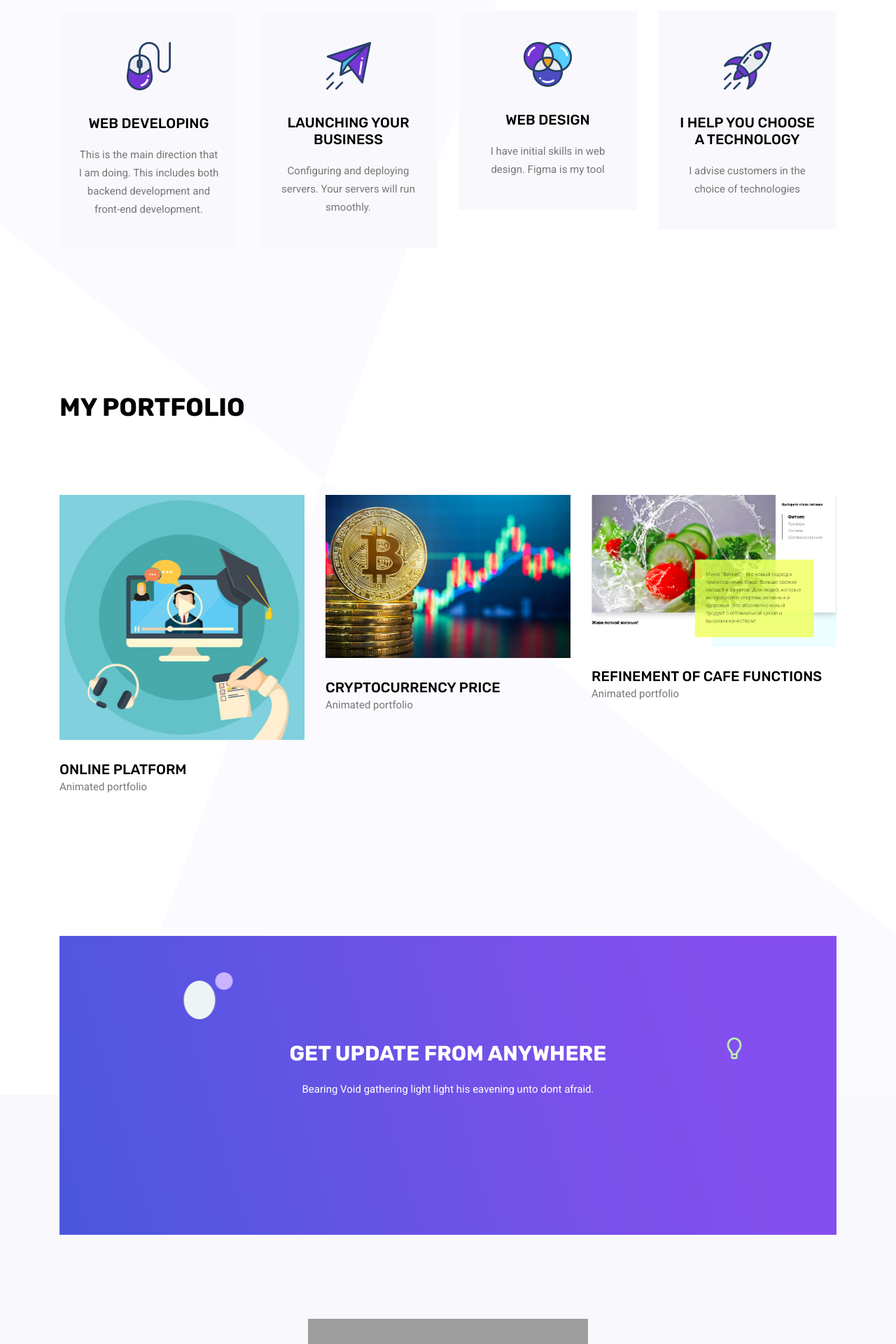
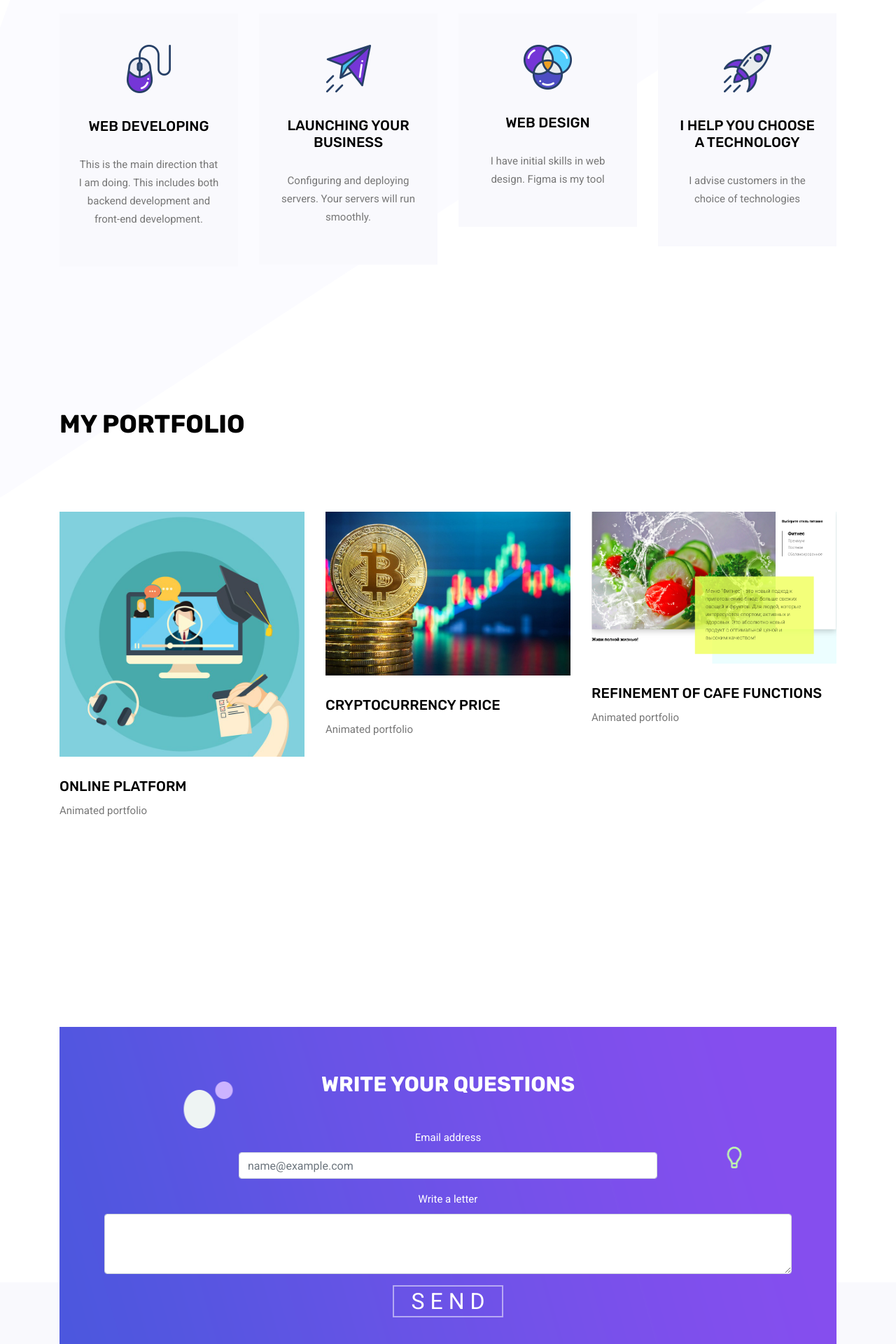
Before and after one commit to Promotion-KMV/private_english, a Django app: page /developer/ in a window 1280 px wide. Shown: the part 2200-4120 px from the top of the page at 70% size. Run offline with Django 3.2, Linux system fonts and the light colour scheme; some libraries are stand-ins or nearby versions; grey boxes are pictures that could not be loaded.

Commit message:
add send message

```diff
--- a/english_teacher/templates/develop/developer.html
+++ b/english_teacher/templates/develop/developer.html
@@ -9,7 +9,7 @@
     <meta charset="utf-8">
     <meta name="viewport" content="width=device-width, initial-scale=1, shrink-to-fit=no">
         <link rel="shortcut icon" href="https://faviconka.ru/ico/2/faviconka.ru_2_72101.ico" type="image/x-icon" />
-    <title>Satner Portfolio</title>
+    <title>Portfolio</title>
     <!-- Bootstrap CSS -->
     <link rel="stylesheet" href="{% static 'develop/css/bootstrap.css' %}" type="text/css">
     <link rel="stylesheet" href="{% static 'develop/vendors/linericon/style.css' %}" type="text/css">
@@ -19,6 +19,11 @@
     <link rel="stylesheet" href="{% static 'develop/vendors/nice-select/css/nice-select.css' %}" type="text/css">
         <!-- main css -->
     <link rel="stylesheet" href="{% static 'develop/css/style.css' %}" type="text/css">
+    <!-- For button -->
+    <link rel="stylesheet" href="{% static 'develop/css/style-button.css' %}">
+    <!--Preloader -->
+    <link rel="stylesheet" href="{% static 'develop/css/style-preloader.css' %}">
+
 </head>
 
 <body>
@@ -44,7 +49,7 @@
                             <li class="nav-item"><a class="nav-link" href="#my_technology">technology</a></li>
                             <li class="nav-item"><a class="nav-link" href="#my_portfolio">Portfolio</a></li>
 
-                            <li class="nav-item"><a class="nav-link" href="#contact">Contact</a></li>
+                            <li class="nav-item"><a class="nav-link" href="#contact">Send me email</a></li>
                         </ul>
                     </div>
                 </div>
@@ -64,7 +69,7 @@
                             <h2 class="text-uppercase">My name is Vladislav</h2>
                             <h5 class="text-uppercase">I'm a web developer</h5>
                             <div class="d-flex align-items-center">
-                                <a class="primary_btn" href="#"><span>Hire Me</span></a>
+                                <a data-toggle="modal" data-target="#exampleModalCenter" class="primary_btn" href="#"><span>Hire Me</span></a>
                                 <!--<a class="primary_btn tr-bg" href="#"><span>Get CV</span></a>-->
                             </div>
                         </div>
@@ -78,6 +83,32 @@
             </div>
         </div>
     </section>
+
+    <!-- Modal -->
+    <div class="modal fade" id="exampleModalCenter" tabindex="-1" role="dialog" aria-labelledby="exampleModalCenterTitle" aria-hidden="true">
+      <div class="modal-dialog modal-dialog-centered" role="document">
+        <div class="modal-content">
+          <div class="modal-header">
+            <h5 class="modal-title" id="exampleModalLongTitle">Write me whatsapp or telegram</h5>
+            <button type="button" class="close" data-dismiss="modal" aria-label="Close">
+              <span aria-hidden="true">&times;</span>
+            </button>
+          </div>
+          <div class="modal-body">
+            <h5>My phone number:</h5>
+            <p>+7(928)-264-80-07</p>
+            <hr>
+            <h5>My telegram:</h5>
+            <p><a href="https://t.me/general_web">https://t.me/general_web</a></p>
+
+          </div>
+          <div class="modal-footer">
+            <button type="button" class="btn btn-secondary" data-dismiss="modal">Close</button>
+            <button type="button" class="btn btn-primary" data-dismiss="modal">understood</button>
+          </div>
+        </div>
+      </div>
+    </div>
     <!--================ End Home Banner Area =================-->
 
     <!--================ Start About Us Area =================-->
@@ -208,9 +239,7 @@
                 <div class="col-lg-8 text-center">
                     <div class="main_title">
                         <h2>service offers </h2>
-                        <p>
-                            Is give may shall likeness made yielding spirit a itself togeth created
-                            after sea <br> is in beast beginning signs open god you're gathering ithe
+                        <p>I can help you in the following cases ...
                         </p>
                     </div>
                 </div>
@@ -377,23 +406,42 @@
 
     <!--================ Start Newsletter Area =================-->
     <section class="newsletter_area">
+
         <div class="container">
             <div class="row justify-content-center align-items-center">
+                <div class="content">
+                    <div class="load-wrapp">
+                        <div class="load-7">
+                            <p>Senging ... </p>
+                            <div class="square-holder">
+                                <div class="square"></div>
+                            </div>
+                        </div>
+                    </div>
+                </div>
+
                 <div class="col-lg-12">
+                    <div id="alertMistakeId" class="alert alert-danger alert-my-style" role="alert">
+                        Ошибка сети.Ваше сообщение не отправленно!Попробуйте позже.
+                    </div>
+                    <div id="alertSuccessId" class="alert alert-success alert-my-style" role="alert">
+                        Ваше сообщение успешно отправлено!
+                    </div>
+
                     <div class="subscription_box text-center">
-                        <h2 class="text-uppercase text-white">get update from anywhere</h2>
-                        <p class="text-white">
-                            Bearing Void gathering light light his eavening unto dont afraid.
-                        </p>
+                        <h2 class="text-uppercase text-white">write your questions</h2>
                         <div class="subcribe-form" id="mc_embed_signup">
-                            <!--<form target="_blank" novalidate="true" action="https://spondonit.us12.list-manage.com/subscribe/post?u=1462626880ade1ac87bd9c93a&amp;id=92a4423d01" method="get" class="subscription relative">
-                                <input name="EMAIL" placeholder="Email address" onfocus="this.placeholder = ''" onblur="this.placeholder = 'Email address'" required="" type="email">
-                                <div style="position: absolute; left: -5000px;">
-                                    <input name="b_36c4fd991d266f23781ded980_aefe40901a" tabindex="-1" value="" type="text">
-                                </div>
-                                <button class="primary-btn hover d-inline">Get Started</button>
-                                <div class="info"></div>
-                            </form>-->
+                            <form>
+                              <div class="form-group form-email">
+                                <label for="exampleFormControlInput1">Email address</label>
+                                <input type="email" class="form-control" id="exampleFormControlInput1" placeholder="name@example.com">
+                              </div>
+                              <div style='padding:0px 5vw;' class="form-group">
+                                <label for="exampleFormControlTextarea1">Write a letter</label>
+                                <textarea class="form-control" id="exampleFormControlTextarea1" rows="3"></textarea>
+                              </div>
+                              <button id="sendMessage" class="mail-btn" type="submit">send</button>
+                            </form>
                         </div>
                     </div>
                 </div>
@@ -404,7 +452,6 @@
 
     <!--================Footer Area =================-->
     <footer class="footer_area">
-
         <div class="container">
             <div class="row justify-content-center">
                 <div class="col-lg-12">
@@ -426,6 +473,7 @@
             </div>
         </div>
     </footer>
+
     <!--================End Footer Area =================-->
 
     <!-- Optional JavaScript -->
@@ -435,8 +483,14 @@
     <script src="{% static 'develop/js/jquery.magnific-popup.min.js' %}"></script>
     <script src="{% static 'develop/vendors/nice-select/js/jquery.nice-select.min.js' %}"></script>
     <script src="{% static 'develop/vendors/owl-carousel/owl.carousel.min.js' %}"></script>
-    <script src="{% static 'develop/js/jquery.ajaxchimp.min.js' %}"></script>
-    <script src="{% static 'develop/js/theme.js' %}"></script>
+
+    <!--From button-->
+    <script src='http://cdnjs.cloudflare.com/ajax/libs/jquery/2.1.3/jquery.min.js'></script>
+
+
+    <script src="{% static 'develop/js/index-button.js' %}"></script>
+    <script src="{% static 'develop/js/script-develop.js' %}" ></script>
+
 </body>
 
 </html>
--- /dev/null
+++ b/static/develop/css/style-button.css
@@ -0,0 +1,262 @@
+@import url(https://fonts.googleapis.com/css?family=Open+Sans:800,400);
+*, *:before, *:after {
+  margin:0;
+  padding:0;
+  -webkit-box-sizing:border-box;
+          box-sizing:border-box;
+}
+html,
+body {
+  width:100%;
+  height:100%;
+}
+/* body {
+  overflow-x:hidden;
+  text-align:center;
+  background:#2980b9;
+  font-family: 'Open Sans', sans-serif;
+} */
+.mail-btn {
+  position:relative;
+  top:35%;
+  display:inline-block;
+  padding:0.5rem 1rem;
+  border:2px solid rgba(255,255,255,0.5);
+  background:none;
+  outline:none;
+  -webkit-appearance: none;
+  font-size:2rem;
+  color:rgba(255,255,255,1);
+  text-decoration:none;
+  text-transform:uppercase;
+  letter-spacing:0.5rem;
+  text-indent:0.5rem;
+  cursor:pointer;
+  -webkit-transition:
+    color 1.5s .5s,
+    border 3s 1s;
+  transition:
+    color 1.5s .5s,
+    border 3s 1s;
+
+}
+.mail-btn:before,
+.mail-btn:after {
+  content:'';
+  position:absolute;
+  opacity:0;
+  -webkit-backface-visibility:visible;
+          backface-visibility:visible;
+  -webkit-transform-style:preserve-3d;
+          transform-style:preserve-3d;
+  -webkit-perspective:400px;
+          perspective:400px;
+  -webkit-transform-origin:50% -50%;
+          transform-origin:50% -50%;
+  -webkit-transform:rotateX(360deg) rotateY(0) translateX(-50%) translateY(0) scale(0.2);
+          transform:rotateX(360deg) rotateY(0) translateX(-50%) translateY(0) scale(0.2);
+  -webkit-transition:all 0.5s;
+  transition:all 0.5s;
+}
+.mail-btn:before {
+  top:5px;
+  left:50%;
+  height:3rem;
+  background:white;
+  border-top:2rem solid #2980b9;
+  border-right:3rem solid transparent;
+  border-left:3rem solid transparent;
+}
+.mail-btn:after {
+  top:0;
+  left:50%;
+  border-top:2rem solid white;
+  border-right:3rem solid transparent;
+  border-left:3rem solid transparent;
+}
+.mail-btn:hover {
+  color:rgba(255,255,255,0);
+  border:2px solid rgba(255,255,255,0);
+  -webkit-transition:
+    color .25s,
+    border .25s;
+  transition:
+    color .25s,
+    border .25s;
+}
+.mail-btn:hover:before,
+.mail-btn:hover:after {
+  opacity:1;
+  -webkit-transform:rotateX(0) rotateY(-10deg) translateX(-50%) translateY(0) scale(1);
+          transform:rotateX(0) rotateY(-10deg) translateX(-50%) translateY(0) scale(1);
+}
+.fly {
+  color:rgba(255,255,255,0);
+  border:2px solid rgba(255,255,255,0);
+  -webkit-animation:sended 4s 0.8s forwards;
+          animation:sended 4s 0.8s forwards;
+}
+@-webkit-keyframes sended {
+  0% {
+    height:2rem;
+    width:3.5rem;
+    border-top:0;
+    border-right:0;
+    border-bottom:10px solid white;
+    border-left:10px solid white;
+    opacity:0;
+    -webkit-transform:rotate(-45deg) translateX(300%) translateY(-500%);
+            transform:rotate(-45deg) translateX(300%) translateY(-500%);
+  }
+  5% {
+    height:2rem;
+    width:3.5rem;
+    border-top:0;
+    border-right:0;
+    border-bottom:10px solid white;
+    border-left:10px solid white;
+    opacity:1;
+    -webkit-transform:rotate(-45deg) translateX(0) translateY(0);
+            transform:rotate(-45deg) translateX(0) translateY(0);
+  }
+  78% {
+    height:2rem;
+    width:3.5rem;
+    border-top:0;
+    border-right:0;
+    border-bottom:10px solid white;
+    border-left:10px solid white;
+    opacity:1;
+    -webkit-transform:rotate(-45deg) translateX(0) translateY(0);
+            transform:rotate(-45deg) translateX(0) translateY(0);
+  }
+  79% {
+    height:2rem;
+    width:3.5rem;
+    border-top:0;
+    border-right:0;
+    border-bottom:10px solid white;
+    border-left:10px solid white;
+    opacity:0;
+    -webkit-transform:rotate(-45deg) translateX(0) translateY(0);
+            transform:rotate(-45deg) translateX(0) translateY(0);
+  }
+  80% {
+    height:auto;
+    width:auto;
+    color:rgba(255,255,255,0);
+    border:2px solid rgba(255,255,255,0);
+    opacity:0;
+    -webkit-transform:rotate(0) translateX(0) translateY(0);
+            transform:rotate(0) translateX(0) translateY(0);
+  }
+  100% {
+    height:auto;
+    width:auto;
+    color:rgba(255,255,255,1);
+    border:2px solid rgba(255,255,255,0.5);
+    opacity:1;
+    -webkit-transform:rotate(0) translateX(0) translateY(0);
+            transform:rotate(0) translateX(0) translateY(0);
+  }
+}
+@keyframes sended {
+  0% {
+    height:2rem;
+    width:3.5rem;
+    border-top:0;
+    border-right:0;
+    border-bottom:10px solid white;
+    border-left:10px solid white;
+    opacity:0;
+    -webkit-transform:rotate(-45deg) translateX(300%) translateY(-500%);
+            transform:rotate(-45deg) translateX(300%) translateY(-500%);
+  }
+  5% {
+    height:2rem;
+    width:3.5rem;
+    border-top:0;
+    border-right:0;
+    border-bottom:10px solid white;
+    border-left:10px solid white;
+    opacity:1;
+    -webkit-transform:rotate(-45deg) translateX(0) translateY(0);
+            transform:rotate(-45deg) translateX(0) translateY(0);
+  }
+  78% {
+    height:2rem;
+    width:3.5rem;
+    border-top:0;
+    border-right:0;
+    border-bottom:10px solid white;
+    border-left:10px solid white;
+    opacity:1;
+    -webkit-transform:rotate(-45deg) translateX(0) translateY(0);
+            transform:rotate(-45deg) translateX(0) translateY(0);
+  }
+  79% {
+    height:2rem;
+    width:3.5rem;
+    border-top:0;
+    border-right:0;
+    border-bottom:10px solid white;
+    border-left:10px solid white;
+    opacity:0;
+    -webkit-transform:rotate(-45deg) translateX(0) translateY(0);
+            transform:rotate(-45deg) translateX(0) translateY(0);
+  }
+  80% {
+    height:auto;
+    width:auto;
+    color:rgba(255,255,255,0);
+    border:2px solid rgba(255,255,255,0);
+    opacity:0;
+    -webkit-transform:rotate(0) translateX(0) translateY(0);
+            transform:rotate(0) translateX(0) translateY(0);
+  }
+  100% {
+    height:auto;
+    width:auto;
+    color:rgba(255,255,255,1);
+    border:2px solid rgba(255,255,255,0.5);
+    opacity:1;
+    -webkit-transform:rotate(0) translateX(0) translateY(0);
+            transform:rotate(0) translateX(0) translateY(0);
+  }
+}
+.fly:before,
+.fly:after {-webkit-animation:flyout .6s forwards;animation:flyout .6s forwards;}
+@-webkit-keyframes flyout {
+  0% {
+    opacity:1;
+    -webkit-transform:rotateX(0) rotateZ(0) translateX(-50%) translateY(0) scale(1);
+            transform:rotateX(0) rotateZ(0) translateX(-50%) translateY(0) scale(1);
+  }
+  33% {
+    opacity:0.66;
+    -webkit-transform:rotateX(0) rotateZ(-5deg) translateX(-100%) translateY(0) scale(1);
+            transform:rotateX(0) rotateZ(-5deg) translateX(-100%) translateY(0) scale(1);
+  }
+  100% {
+    opacity:0;
+    -webkit-transform:rotateX(0) rotateZ(0) translateX(1000%) translateY(0) scale(1);
+            transform:rotateX(0) rotateZ(0) translateX(1000%) translateY(0) scale(1);
+  }
+}
+@keyframes flyout {
+  0% {
+    opacity:1;
+    -webkit-transform:rotateX(0) rotateZ(0) translateX(-50%) translateY(0) scale(1);
+            transform:rotateX(0) rotateZ(0) translateX(-50%) translateY(0) scale(1);
+  }
+  33% {
+    opacity:0.66;
+    -webkit-transform:rotateX(0) rotateZ(-5deg) translateX(-100%) translateY(0) scale(1);
+            transform:rotateX(0) rotateZ(-5deg) translateX(-100%) translateY(0) scale(1);
+  }
+  100% {
+    opacity:0;
+    -webkit-transform:rotateX(0) rotateZ(0) translateX(1000%) translateY(0) scale(1);
+            transform:rotateX(0) rotateZ(0) translateX(1000%) translateY(0) scale(1);
+  }
+}
--- /dev/null
+++ b/static/develop/css/style-preloader.css
@@ -0,0 +1,87 @@
+.content {
+    display: none;
+}
+
+.load-wrapp p {padding: 0 0 20px;}
+.load-wrapp:last-child {margin-right: 0;}
+.load-7 .square {animation: loadingG 1.5s cubic-bezier(.17,.37,.43,.67) infinite;}
+
+.square {
+    width: 12px;
+    height: 12px;
+    border-radius: 4px;
+    background-color: #4b9cdb;
+}
+p {
+    margin: 0;
+    padding: 10px 0;
+    color: #777;
+}
+
+.clear {clear:both;}
+
+
+@keyframes loadingA {
+    0 {height: 15px;}
+    50% {height: 35px;}
+    100% {height: 15px;}
+}
+
+@keyframes loadingB {
+    0 {width: 15px;}
+    50% {width: 35px;}
+    100% {width: 15px;}
+}
+
+@keyframes loadingC {
+    0 {transform: translate(0,0);}
+    50% {transform: translate(0,15px);}
+    100% {transform: translate(0,0);}
+}
+
+@keyframes loadingD {
+    0 {transform: rotate(0deg);}
+    50% {transform: rotate(180deg);}
+    100% {transform: rotate(360deg);}
+}
+
+@keyframes loadingE {
+    0 {transform: rotate(0deg);}
+    100% {transform: rotate(360deg);}
+}
+
+@keyframes loadingF {
+    0% {opacity: 0;}
+    100% {opacity: 1;}
+}
+
+@keyframes loadingG {
+    0% {transform: translate(0,0) rotate(0deg);}
+    50% {transform: translate(70px,0) rotate(360deg);}
+    100% {transform: translate(0,0) rotate(0deg);}
+}
+
+@keyframes loadingH {
+    0% {width: 15px;}
+    50% {width: 35px; padding: 4px;}
+    100% {width: 15px;}
+}
+
+@keyframes loadingI {
+    100% {transform: rotate(360deg);}
+}
+
+@keyframes bounce  {
+  0%, 100% {transform: scale(0.0);}
+  50% {transform: scale(1.0);}
+}
+
+@keyframes loadingJ {
+  0%,100% {transform: translate(0,0);}
+
+  50% {
+      transform: translate(80px,0);
+      background-color: #f5634a;
+      width: 25px;
+  }
+}
--- a/static/develop/css/style.css
+++ b/static/develop/css/style.css
@@ -2859,7 +2859,7 @@ h6 {
     cursor: pointer; }
     @media (max-width: 767px) {
       .subscription_box .primary-btn {
-        margin-top: 20px; } }
+        margin-top: 10px; } }
   .subscription_box .subcribe-form {
     margin-top: 45px; }
 
@@ -3309,6 +3309,41 @@ h6 {
     .footer_area .footer_bottom a {
       color: #854fee; }
 
+.form-email {
+  padding: 0px 20vw;
+}
+.alert-my-style {
+  position: absolute;
+  left: 15%;
+  text-align: center;
+  z-index: 100;
+  width: 70%;
+  margin: auto;
+}
+
+#alertSuccessId {
+  display: none;
+}
+
+#alertMistakeId{
+  display: none;
+}
+.mail-btn .fly {
+  z-index: 1000;
+}
+
+@media (max-width: 600px) {
+  .form-email {
+    padding: 0px 5vw;
+  }
+}
+@media (max-width: 600px) {
+  .alert-my-style {
+    max-width: 99%;
+  }
+}
+
+
 /* End Footer Area css
 ============================================================================================ */
 /*---------------------------------------------------- */
--- /dev/null
+++ b/static/develop/js/index-button.js
@@ -0,0 +1,8 @@
+$(".mail-btn").on("click touchstart", function (e) {
+    $(this).addClass("fly")
+    that = this
+    e.preventDefault();
+    setTimeout(function() {
+        $(that).removeClass("fly");
+    }, 5400)
+});
--- /dev/null
+++ b/static/develop/js/script-develop.js
@@ -0,0 +1,56 @@
+'use strict'
+
+const inputEmail = document.querySelector('#exampleFormControlInput1'),
+      inputLetter = document.querySelector('#exampleFormControlTextarea1'),
+      btnSendLetter = document.querySelector('#sendMessage'),
+      alertSuccess = document.querySelector('#alertSuccessId'),
+      preloader = document.querySelector('.content'),
+      alertMistake = document.querySelector('#alertMistakeId');
+
+const fetchSendMessage = async (url) => {
+    const send = await fetch(url)
+    if (!send.ok) {
+       throw new Error(`Ваш запрос не выполнен.Ошибка сервера.попробуйте повторить запрос`)
+    }
+    return send
+};
+const funSuccess = () => {
+    alertSuccess.style.display = 'block'
+    setTimeout(funSuccessNone, 5000)
+};
+const funSuccessNone = () => {
+    alertSuccess.style.display = 'none';
+};
+const funMistake = () => {
+    alertMistake.style.display = 'block';
+};
+const funMistakeNone = () => {
+    alertMistake.style.display = 'none';
+    setTimeout(funSuccessNone, 5000)
+};
+const funpreloaderShow = () => {
+    preloader.style.display = 'block'
+};
+
+const funpreloaderFade = () => {
+    preloader.style.display = 'none'
+};
+
+btnSendLetter.addEventListener('click', ()=> {
+    if ((inputEmail.value).length == 0 || (inputLetter.value).length == 0 ||
+        inputEmail.value == undefined || inputLetter.value == undefined ||
+        inputEmail.value.indexOf('@') == -1) {
+    btnSendLetter.classList.remove('fly')
+    alert('Ваше сообщение не может быть отправлено.Проверьте заполненные вами данные')
+    }else {
+        funpreloaderShow();
+        fetchSendMessage(`https://privatenglishtutor.ru/send_message/message/${inputEmail.value}/${inputLetter.value}`)
+        .then(() => {
+            funpreloaderFade();
+            funSuccess();
+        }).catch(() => {
+            funpreloaderFade();
+            funMistake();
+        })
+    }
+});
```
Also changed, not shown: static/english_teacher/js/scriptvue.js (+9 -17 lines).
